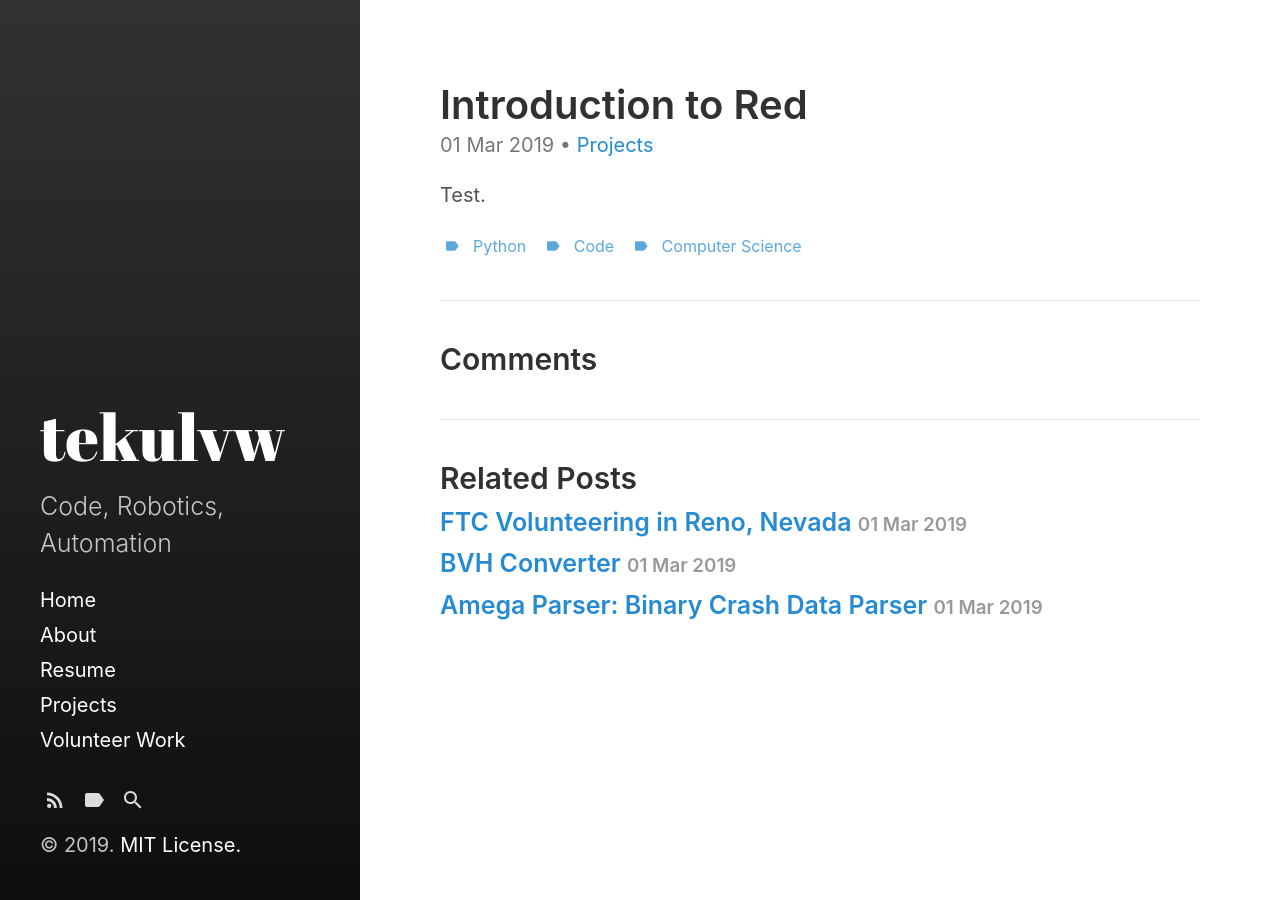
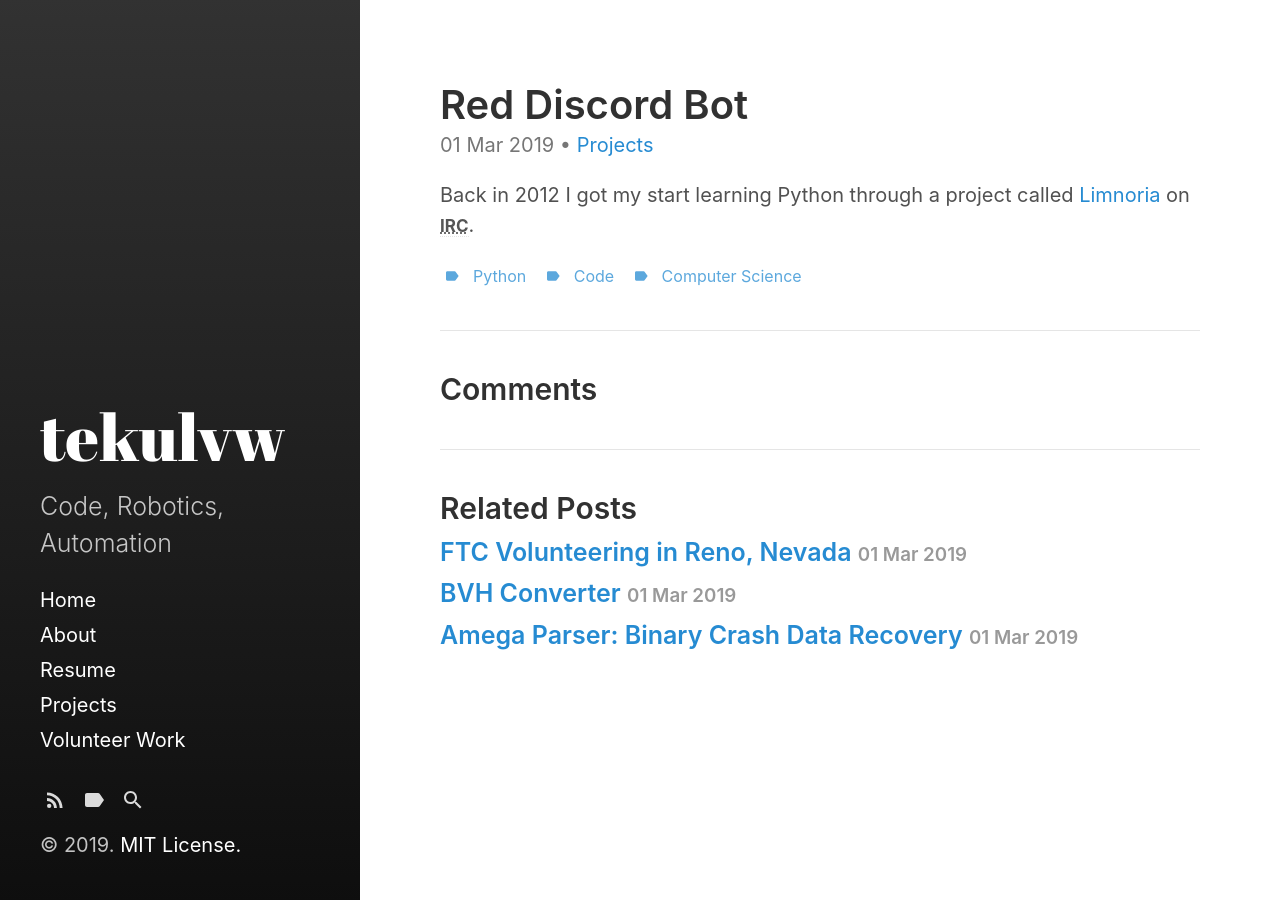
Before and after one commit to tekulvw/tekulvw.github.io, a Jekyll site: the page built from _posts/2019-03-01-red.md, in a window 1280 px wide. Built offline with Jekyll 4.4.1, drawn with Linux system fonts in a browser that asks for light colours.

Commit message:
Start updating some posts

```diff
--- a/_posts/2019-03-01-amega-parser.md
+++ b/_posts/2019-03-01-amega-parser.md
@@ -1,5 +1,5 @@
 ---
 layout: post
 category: Projects
-title: "Amega Parser: Binary Crash Data Parser"
+title: "Amega Parser: Binary Crash Data Recovery"
 ---
--- a/_posts/2019-03-01-red.md
+++ b/_posts/2019-03-01-red.md
@@ -1,6 +1,6 @@
 ---
 layout: post
-title: "Introduction to Red"
+title: "Red Discord Bot"
 category: Projects
 last_modified: 2019-03-01T13:31:00-05:00
 tags:
@@ -9,4 +9,6 @@ tags:
  - computer science
 ---
 
-Test.
+Back in 2012 I got my start learning Python through a project called [Limnoria](https://github.com/ProgVal/Limnoria) on IRC.
+
+*[IRC]: Internet Relay Chat
```
